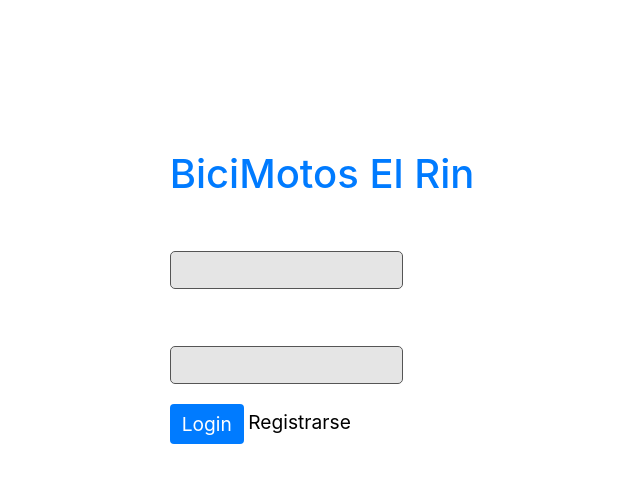
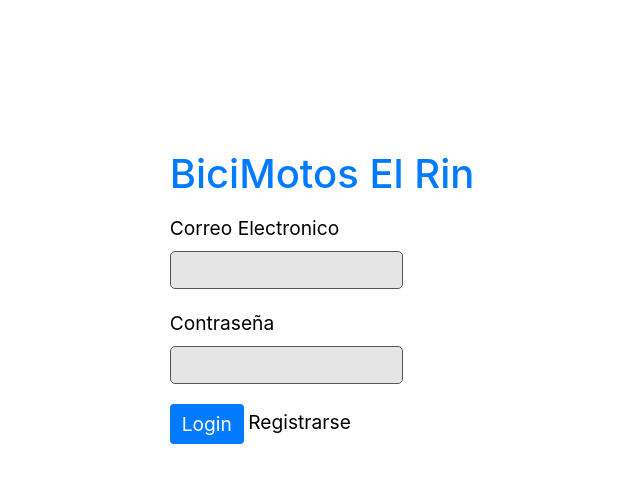
Before and after one commit to Lubin0123/Proyecto-Python-BiciMotos, a Flask app: page /login in a window 1280 px wide. Shown: the top 483 px of the page, without its empty margins (212-852 px from the left). Run offline with Flask 2, Linux system fonts and the light colour scheme; some libraries are stand-ins or nearby versions.

Commit message:
realize algunas corecciones de diseño

```diff
--- a/app/static/css/login.css
+++ b/app/static/css/login.css
@@ -38,7 +38,7 @@
 }
 
 .form-group label {
-            color: #fff;
+    color: #000f;
     font-size: 1.2em; /* Tamaño de la etiqueta del formulario */
 }
 
--- a/app/templates/index.html
+++ b/app/templates/index.html
@@ -48,6 +48,7 @@
                     <input type="hidden" name="informacionProductos" id="informacionProductos" value="{{ elProducto.descripcionProductos }}">
                     <p class="producto" name="producto" value="">{{ elProducto.descripcionProductos }}</p>
                     <input type="hidden" name="precioProducto" id="precioProducto" value="{{ elProducto.precioProductos }}">
+                    <p class="producto" name="producto" value=""> {{ elProducto.precioProductos }}</p>
                     {% if current_user.is_authenticated %}
                     <button class="btcontar" type="submit" name="accion" value="insertar">Agregar</button>
                     {%else%}
```
Also changed, not shown: other parts of app/static/css/login.css (+1 -1 lines). Lines whose indentation alone changed are shown as unchanged.
